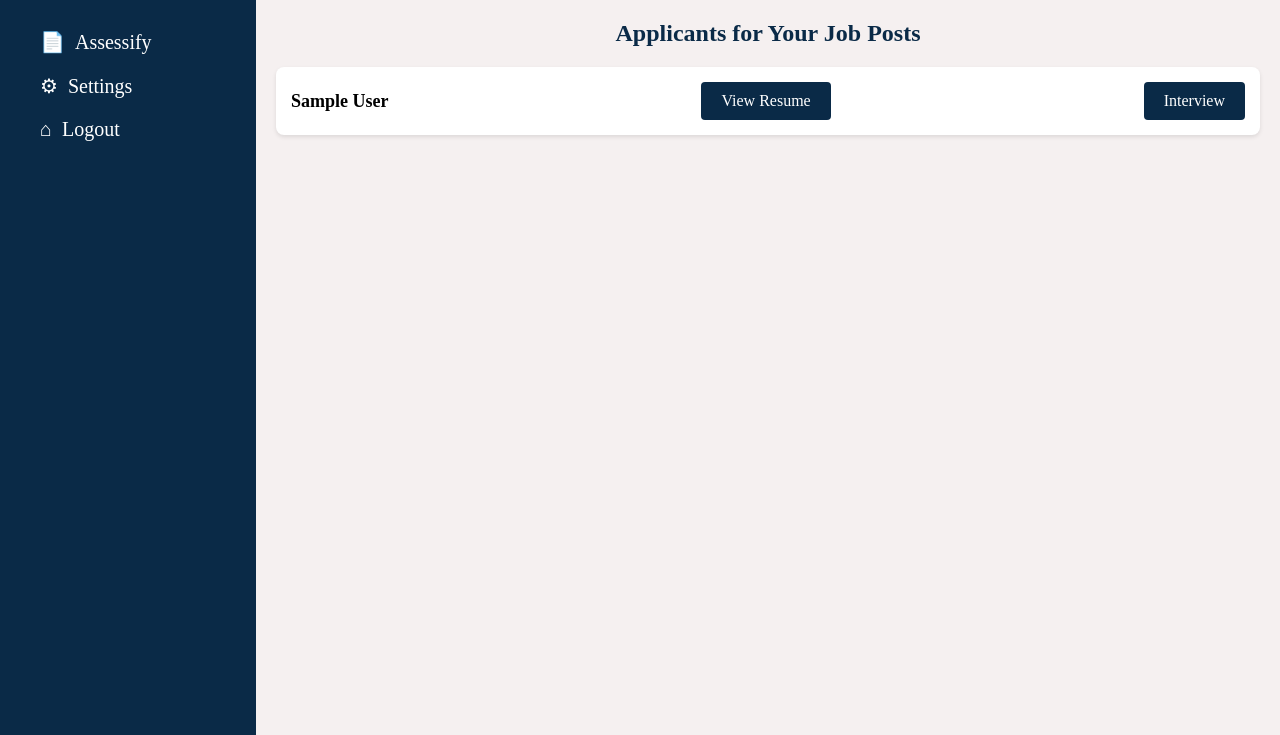
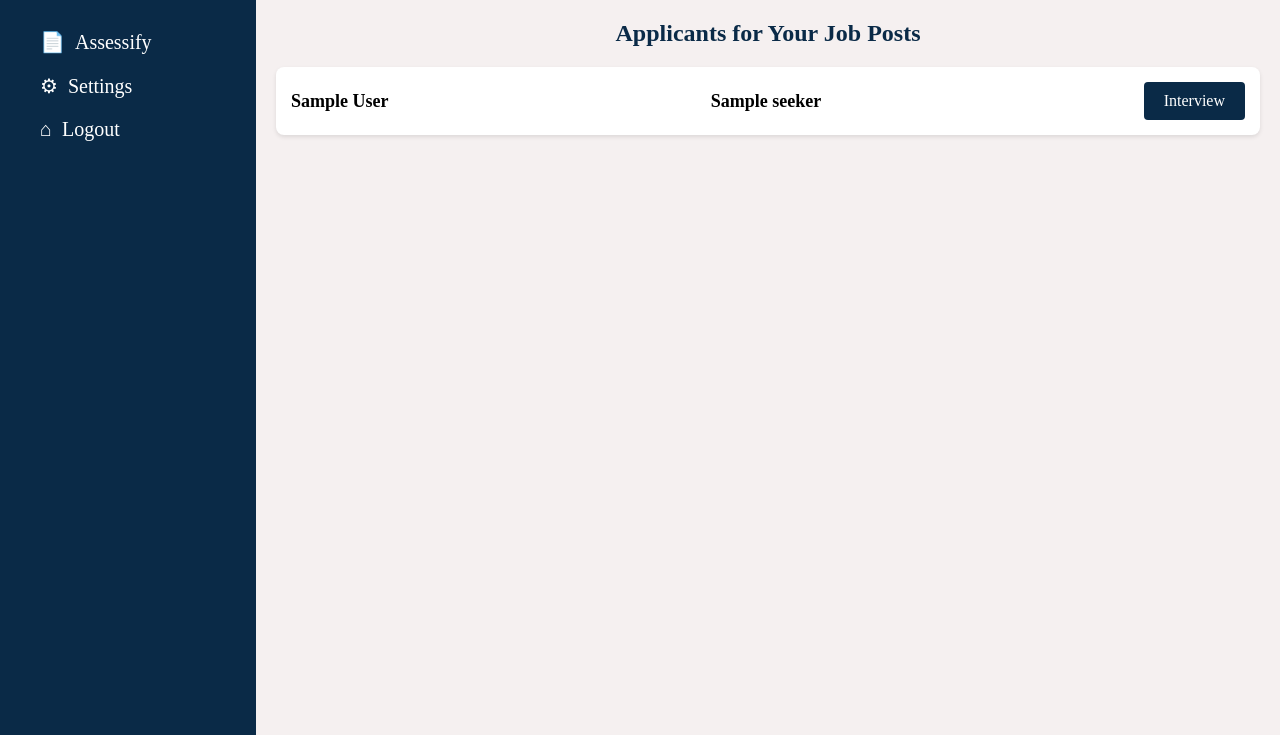
Before and after one commit to makmodol1173/TechJobHub, a Django app: template templates/applicant-list.html in a window 1280 px wide. Shown: the part 85-820 px from the top of the page. Run offline with Django 5.2, Linux system fonts and the light colour scheme; the template is opened without the code that fills it: most values are stand-ins (such as "Sample title", 1, 10 or a date in 2020).

Commit message:
virtual interview conf updated

```diff
--- a/app/applicant-list/views.py
+++ b/app/applicant-list/views.py
@@ -26,7 +26,8 @@ def applicant_list(request):
                 js.fname AS first_name,
                 js.lname AS last_name,
                 js.email AS email,
-                js.resume AS resume
+                # js.resume AS resume,  -- Added a comma here
+                jp.title AS title
             FROM
                 job_post jp
             JOIN
@@ -43,10 +44,11 @@ def applicant_list(request):
     context = {
         'job_seekers': [
             {
+                'job_seeker_id': seeker[0],
                 'first_name': seeker[1],
                 'last_name': seeker[2],
                 'email': seeker[3],
-                'resume': f"{settings.MEDIA_URL}resume/{seeker[4]}" if seeker[4] else None,
+                'title': seeker[4]
             }
             for seeker in job_seekers
         ],
--- a/templates/applicant-list.html
+++ b/templates/applicant-list.html
@@ -22,12 +22,8 @@
                   {% for seeker in context.job_seekers %}
                       <li>
                           <span>{{ seeker.first_name }} {{ seeker.last_name }}</span>
-                          {% if seeker.resume %}
-                              <a href="{{ seeker.resume }}" target="_blank" class="view-button">View Resume</a>
-                          {% else %}
-                              <span>No Resume Available</span>
-                          {% endif %}
-                          <a href="/virtual-interview" target="_blank" class="view-button">Interview</a>
+                          <span>{{ seeker.title }} </span>
+                          <a href="/virtual-interview?job_seeker_id={{seeker.job_seeker_id}}" target="_blank" class="view-button">Interview</a>
                       </li>
                   {% empty %}
                       <li>No applicants found for your job posts.</li>
```
Also changed, not shown: app/virtual-interview/views.py (+11 -2 lines), techjobhub/settings.py (+5 -5 lines), templates/virtual-interview.html (+3 -7 lines).
